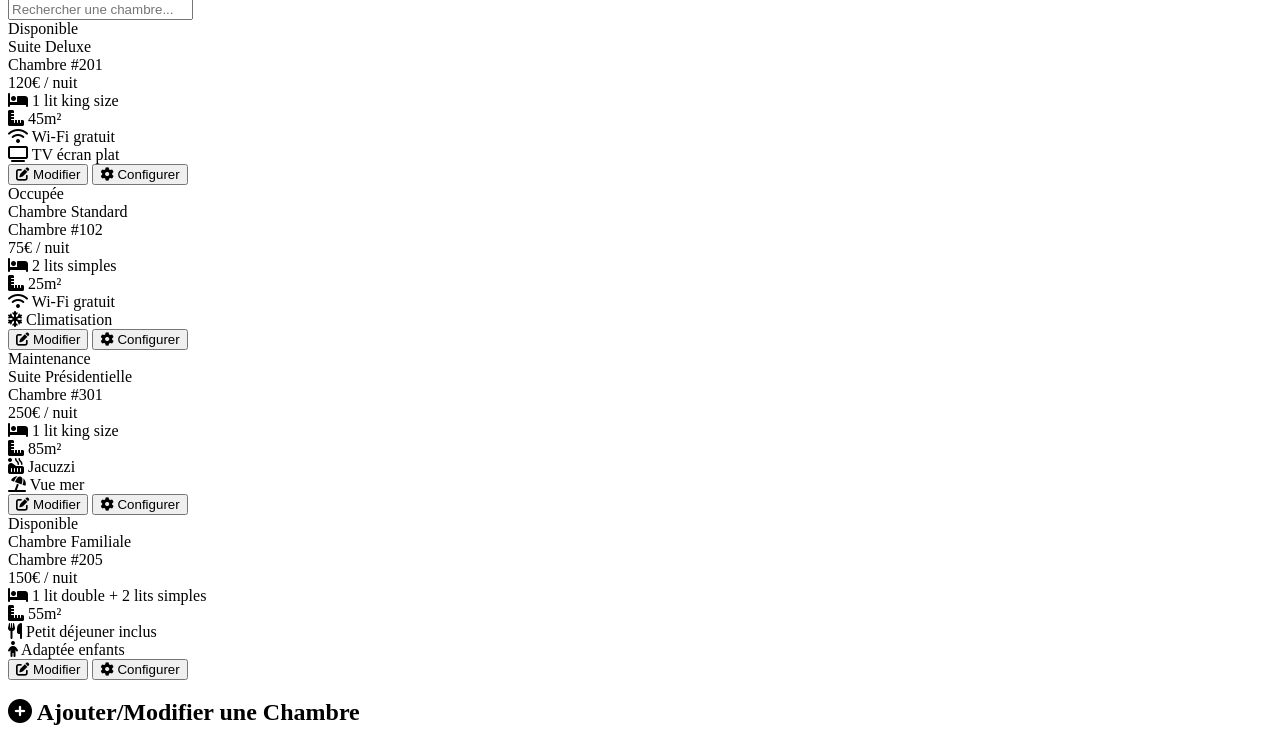
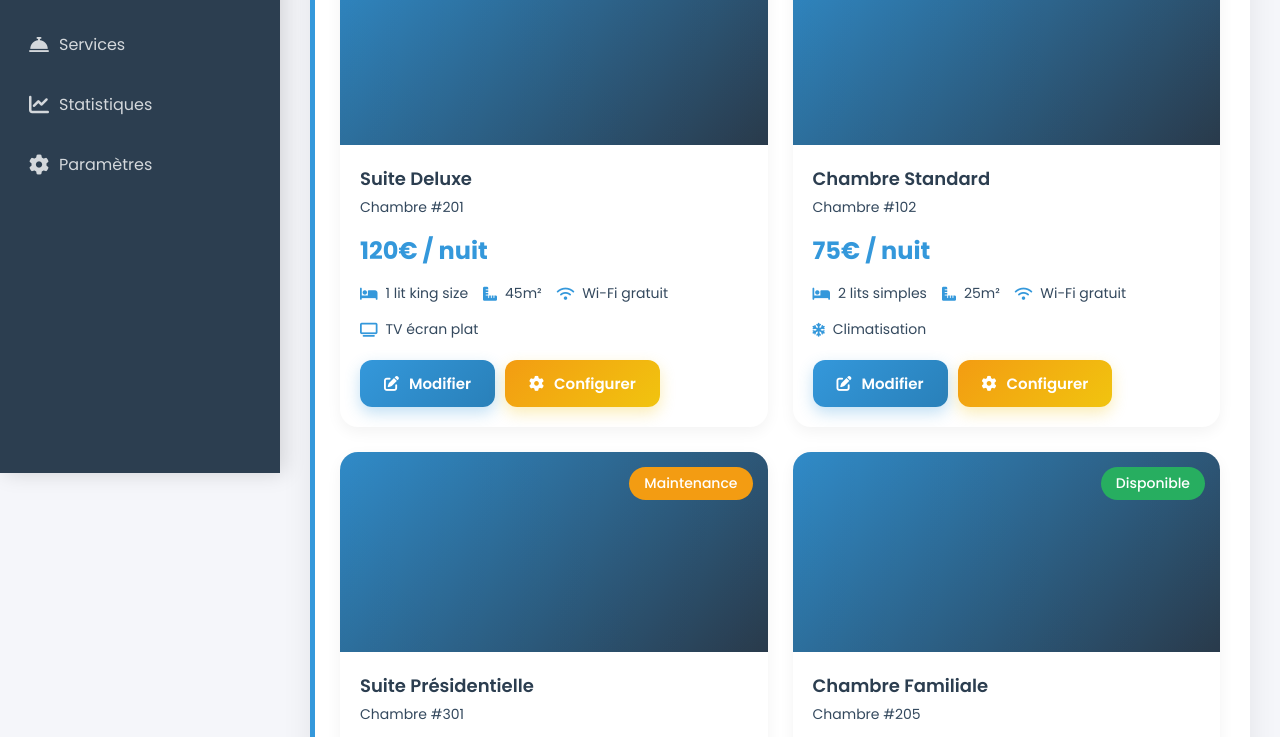
Before and after one commit to elkast/Slim, a plain HTML site: page frontend/Hotelier/gestion de contenu/index.html in a window 1280 px wide. Shown: the part 327-1064 px from the top of the page. Drawn offline with Linux system fonts and the light colour scheme.

Commit message:
23 commit

```diff
--- a/frontend/Hotelier/gestion de contenu/index.html
+++ b/frontend/Hotelier/gestion de contenu/index.html
@@ -6,7 +6,7 @@
     <title>Gestion des Chambres - Administration Hôtel</title>
     <link rel="stylesheet" href="https://cdnjs.cloudflare.com/ajax/libs/font-awesome/6.4.0/css/all.min.css">
     <link href="https://fonts.googleapis.com/css2?family=Poppins:wght@300;400;500;600;700&display=swap" rel="stylesheet">
-     <link rel="stylesheet" href="frontend/styles/style hotelier/style-gestionchambre-hotelier.css">
+     <link rel="stylesheet" href="/frontend/styles/style hotelier/style-gestionchambre-hotelier.css">
 
 </head>
 <body>
--- a/frontend/connection.html
+++ b/frontend/connection.html
@@ -4,7 +4,7 @@
     <meta charset="UTF-8">
     <meta name="viewport" content="width=device-width, initial-scale=1.0">
     <title>Connexion - CRHCI | Réservation d'Hôtels en Côte d'Ivoire</title>
-    <link rel="stylesheet" href="frontend/styles/auth.css">
+    <link rel="stylesheet" href="../frontend/styles/auth.css">
     <link href="https://cdnjs.cloudflare.com/ajax/libs/font-awesome/6.0.0/css/all.min.css" rel="stylesheet">
 
 </head>
```
Also changed, not shown: frontend/inscription.html (+1 -1 lines).
